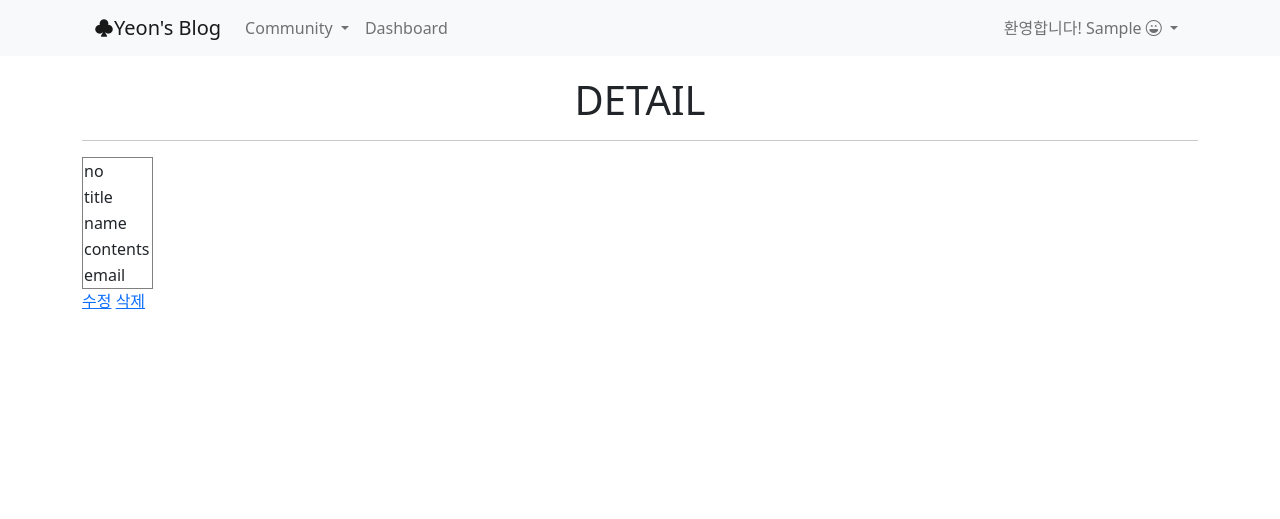
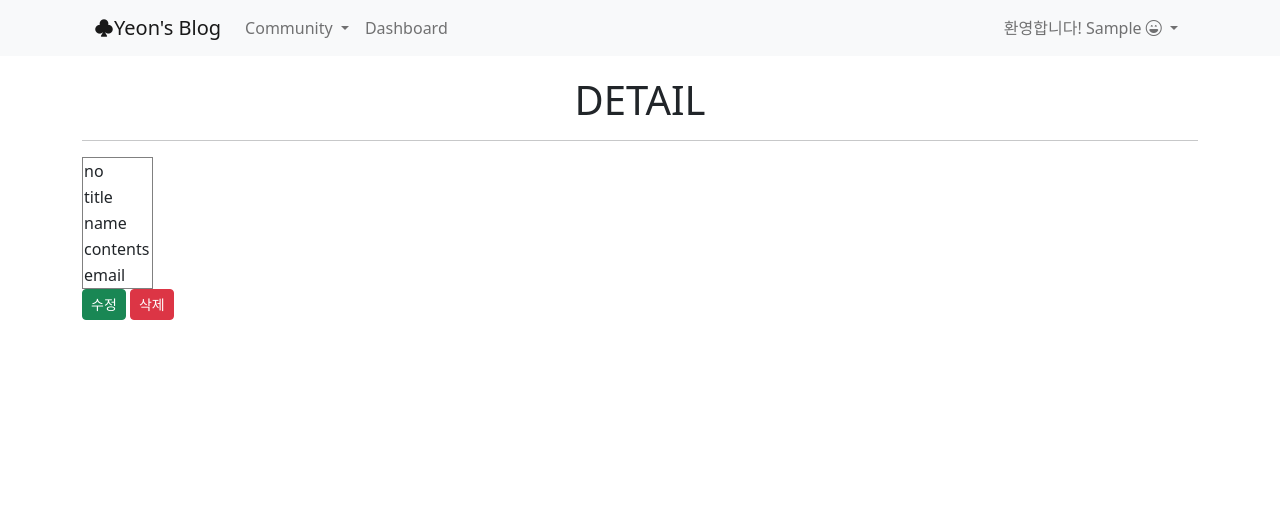
Before and after one commit to kyeon06/django_tutorial_encore, a Django app: template community/templates/community/view_detail.html in a window 1280 px wide. Shown: the top 519 px of the page. Run offline with Django 4.2, Linux system fonts and the light colour scheme; the template is opened without the code that fills it, so the values that code supplies are empty; the visitor is signed in with stand-in values (Sample User, id 1); some libraries are stand-ins or nearby versions.

Commit message:
view_detail에 수정, 삭제 버튼 디자인 추가

```diff
--- a/community/templates/community/view_detail.html
+++ b/community/templates/community/view_detail.html
@@ -31,7 +31,7 @@ DETAIL
         </tr>
     </table>
     {% if user.is_active %}
-        <a type="button" href="{%url 'community:update' article.id %}">수정</a>
-        <a type="button" href="{%url 'community:delete' article.id %}">삭제</a>
+        <a class="btn btn-success btn-sm" type="button" href="{%url 'community:update' article.id %}">수정</a>
+        <a class="btn btn-danger btn-sm" type="button" href="{%url 'community:delete' article.id %}">삭제</a>
     {% endif %}
 {% endblock content%}
```
